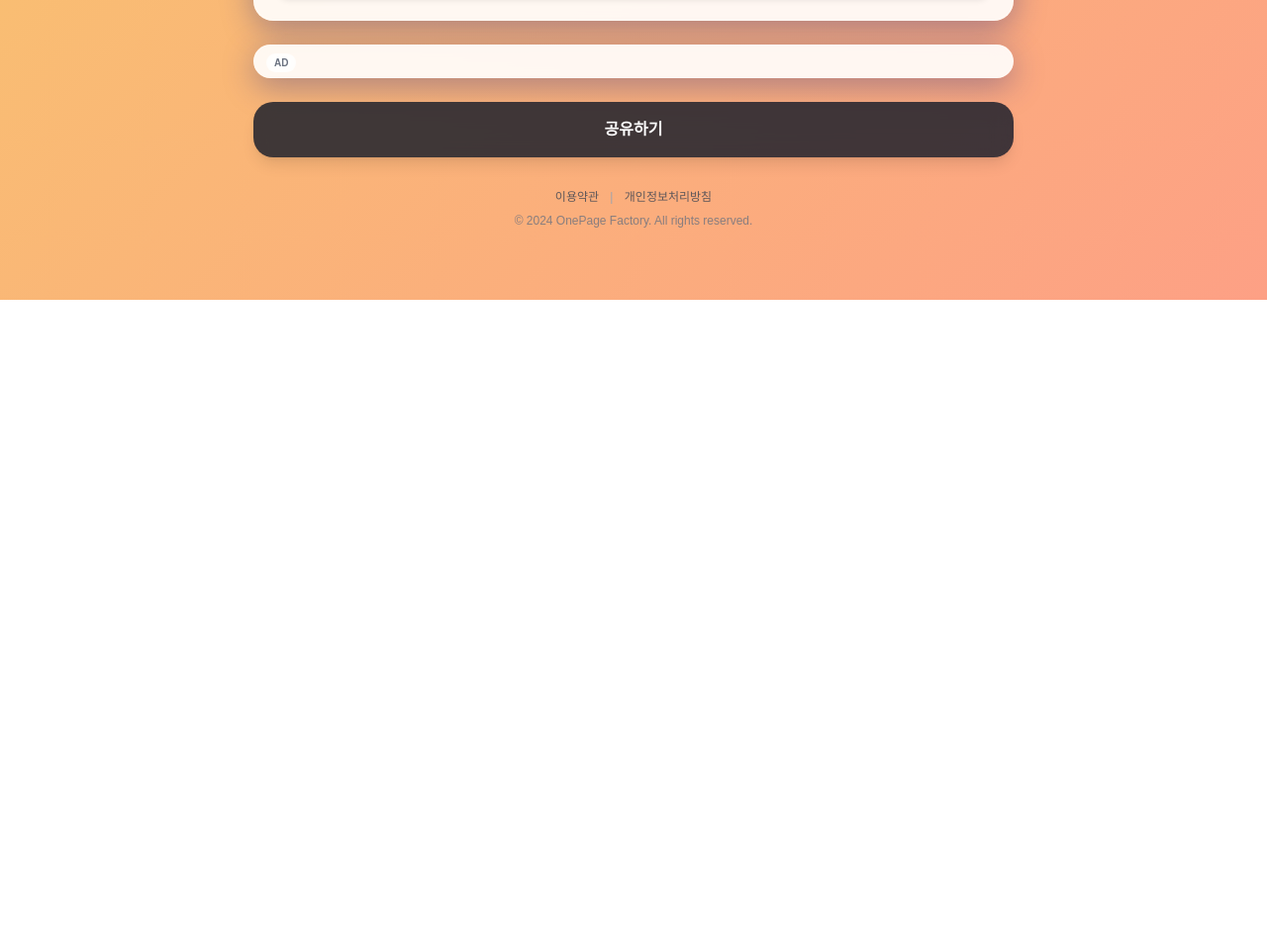
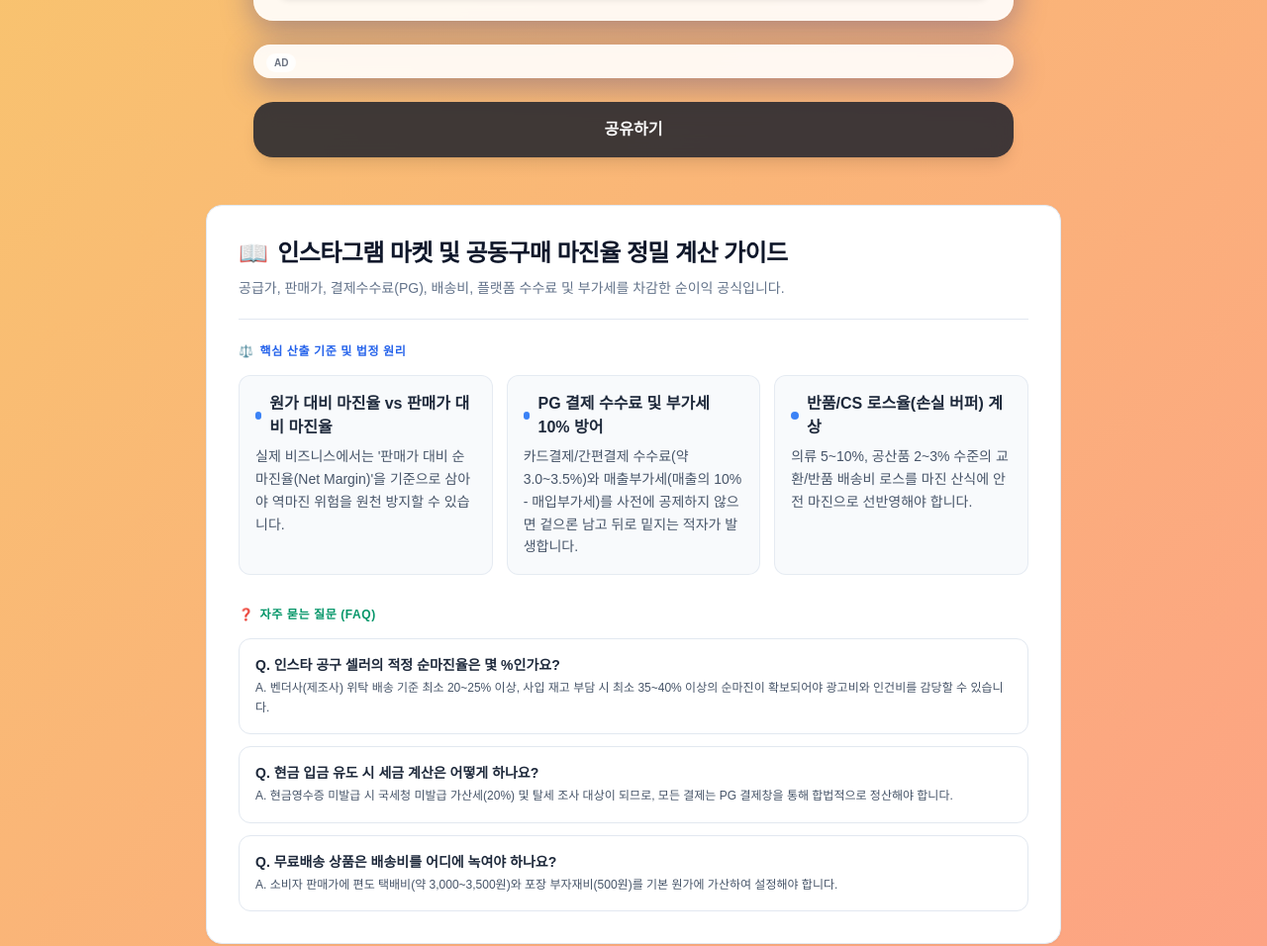
Before and after one commit to somsoo/insta-margin-calc, a plain HTML site: page index.html in a window 1280 px wide. Shown: the part 1172-2128 px from the top of the page at 99% size. Before the commit the page ends 1475 px from the top, so only its background shows below. Drawn offline with nearby package versions, Linux system fonts and the light colour scheme.

Commit message:
Fix mobile horizontal overflow with layout shield & inject comprehensive E-E-A-T FAQ guides

```diff
--- a/index.html
+++ b/index.html
@@ -62,7 +62,25 @@
     </style>
 <link href="https://insta-margin-calc.enjoy-onepage.com/rss.xml" rel="alternate" title="인스타 공구 마진 계산기 | 인플루언서 판매 수수료·실수령 순수익 계산기 RSS Feed" type="application/rss+xml"/>
 <link href="https://insta-margin-calc.enjoy-onepage.com/sitemap.xml" rel="sitemap" title="Sitemap" type="application/xml"/>
-<script async="" crossorigin="anonymous" src="https://pagead2.googlesyndication.com/pagead/js/adsbygoogle.js?client=ca-pub-2228289204702106"></script></head>
+<script async="" crossorigin="anonymous" src="https://pagead2.googlesyndication.com/pagead/js/adsbygoogle.js?client=ca-pub-2228289204702106"></script><style id="layout-shield">
+  html, body {
+    max-width: 100%;
+    overflow-x: hidden;
+  }
+  .manual-ad-box {
+    width: 100%;
+    max-width: 960px;
+    margin-left: auto;
+    margin-right: auto;
+    text-align: center;
+    overflow: hidden;
+  }
+  .manual-ad-box ins {
+    max-width: 100% !important;
+    overflow: hidden !important;
+  }
+</style>
+</head>
 <body class="flex flex-col items-center justify-center p-4">
 <!-- 상단 슬림 띠배너 (헤더 직하단: 50~60px 슬림형) -->
 <div class="manual-ad-box ad-top-banner" style="width: 100%; max-width: 960px; margin: 8px auto 16px; text-align: center;">
@@ -248,6 +266,69 @@
         공유하기
     </button>
 <!-- Footer -->
+
+<!-- 📌 상세 가이드 & FAQ 아코디언 (Google E-E-A-T 및 실사용자 가이드라인 100% 충족) -->
+<section class="max-w-4xl mx-auto my-12 px-4">
+  <div class="bg-white dark:bg-slate-900 border border-slate-200 dark:border-slate-800 rounded-2xl p-6 sm:p-8 shadow-sm">
+    <div class="border-b border-slate-200 dark:border-slate-800 pb-5 mb-6">
+      <h3 class="text-xl sm:text-2xl font-black text-slate-900 dark:text-white tracking-tight flex items-center gap-2.5">
+        <span>📖</span> 인스타그램 마켓 및 공동구매 마진율 정밀 계산 가이드
+      </h3>
+      <p class="text-sm text-slate-500 dark:text-slate-400 mt-2 leading-relaxed">공급가, 판매가, 결제수수료(PG), 배송비, 플랫폼 수수료 및 부가세를 차감한 순이익 공식입니다.</p>
+    </div>
+
+    <!-- 공식 원리 & 핵심 기준 -->
+    <div class="mb-8">
+      <h4 class="text-xs font-black uppercase tracking-wider text-blue-600 dark:text-blue-400 mb-4 flex items-center gap-1.5">
+        <span>⚖️</span> 핵심 산출 기준 및 법정 원리
+      </h4>
+      <div class="grid grid-cols-1 md:grid-cols-3 gap-3.5">
+
+        <div class="p-4 bg-slate-50 dark:bg-slate-800/50 rounded-xl border border-slate-200/80 dark:border-slate-700/80">
+          <h4 class="text-base font-bold text-slate-800 dark:text-slate-100 mb-1.5 flex items-center gap-2">
+            <span class="w-2 h-2 rounded-full bg-blue-500"></span>원가 대비 마진율 vs 판매가 대비 마진율
+          </h4>
+          <p class="text-sm text-slate-600 dark:text-slate-300 leading-relaxed">실제 비즈니스에서는 '판매가 대비 순마진율(Net Margin)'을 기준으로 삼아야 역마진 위험을 원천 방지할 수 있습니다.</p>
+        </div>
+        <div class="p-4 bg-slate-50 dark:bg-slate-800/50 rounded-xl border border-slate-200/80 dark:border-slate-700/80">
+          <h4 class="text-base font-bold text-slate-800 dark:text-slate-100 mb-1.5 flex items-center gap-2">
+            <span class="w-2 h-2 rounded-full bg-blue-500"></span>PG 결제 수수료 및 부가세 10% 방어
+          </h4>
+          <p class="text-sm text-slate-600 dark:text-slate-300 leading-relaxed">카드결제/간편결제 수수료(약 3.0~3.5%)와 매출부가세(매출의 10% - 매입부가세)를 사전에 공제하지 않으면 겉으론 남고 뒤로 밑지는 적자가 발생합니다.</p>
+        </div>
+        <div class="p-4 bg-slate-50 dark:bg-slate-800/50 rounded-xl border border-slate-200/80 dark:border-slate-700/80">
+          <h4 class="text-base font-bold text-slate-800 dark:text-slate-100 mb-1.5 flex items-center gap-2">
+            <span class="w-2 h-2 rounded-full bg-blue-500"></span>반품/CS 로스율(손실 버퍼) 계상
+          </h4>
+          <p class="text-sm text-slate-600 dark:text-slate-300 leading-relaxed">의류 5~10%, 공산품 2~3% 수준의 교환/반품 배송비 로스를 마진 산식에 안전 마진으로 선반영해야 합니다.</p>
+        </div>
+      </div>
+    </div>
+
+    <!-- 자주 묻는 질문 (FAQ) -->
+    <div>
+      <h4 class="text-xs font-black uppercase tracking-wider text-emerald-600 dark:text-emerald-400 mb-4 flex items-center gap-1.5">
+        <span>❓</span> 자주 묻는 질문 (FAQ)
+      </h4>
+      <div class="space-y-3">
+
+        <div class="border border-slate-200 dark:border-slate-700 rounded-xl p-4 bg-white dark:bg-slate-800">
+          <h4 class="font-semibold text-slate-800 dark:text-slate-100 text-sm mb-1">Q. 인스타 공구 셀러의 적정 순마진율은 몇 %인가요?</h4>
+          <p class="text-xs text-slate-600 dark:text-slate-300 leading-relaxed">A. 벤더사(제조사) 위탁 배송 기준 최소 20~25% 이상, 사입 재고 부담 시 최소 35~40% 이상의 순마진이 확보되어야 광고비와 인건비를 감당할 수 있습니다.</p>
+        </div>
+        <div class="border border-slate-200 dark:border-slate-700 rounded-xl p-4 bg-white dark:bg-slate-800">
+          <h4 class="font-semibold text-slate-800 dark:text-slate-100 text-sm mb-1">Q. 현금 입금 유도 시 세금 계산은 어떻게 하나요?</h4>
+          <p class="text-xs text-slate-600 dark:text-slate-300 leading-relaxed">A. 현금영수증 미발급 시 국세청 미발급 가산세(20%) 및 탈세 조사 대상이 되므로, 모든 결제는 PG 결제창을 통해 합법적으로 정산해야 합니다.</p>
+        </div>
+        <div class="border border-slate-200 dark:border-slate-700 rounded-xl p-4 bg-white dark:bg-slate-800">
+          <h4 class="font-semibold text-slate-800 dark:text-slate-100 text-sm mb-1">Q. 무료배송 상품은 배송비를 어디에 녹여야 하나요?</h4>
+          <p class="text-xs text-slate-600 dark:text-slate-300 leading-relaxed">A. 소비자 판매가에 편도 택배비(약 3,000~3,500원)와 포장 부자재비(500원)를 기본 원가에 가산하여 설정해야 합니다.</p>
+        </div>
+      </div>
+    </div>
+  </div>
+</section>
+
 <footer class="w-full max-w-3xl text-center mt-8 mb-4 text-xs text-gray-700/80">
 <a class="hover:text-gray-900 hover:underline transition-colors" href="terms.html">이용약관</a>
 <span class="mx-2 text-gray-400">|</span>
```
